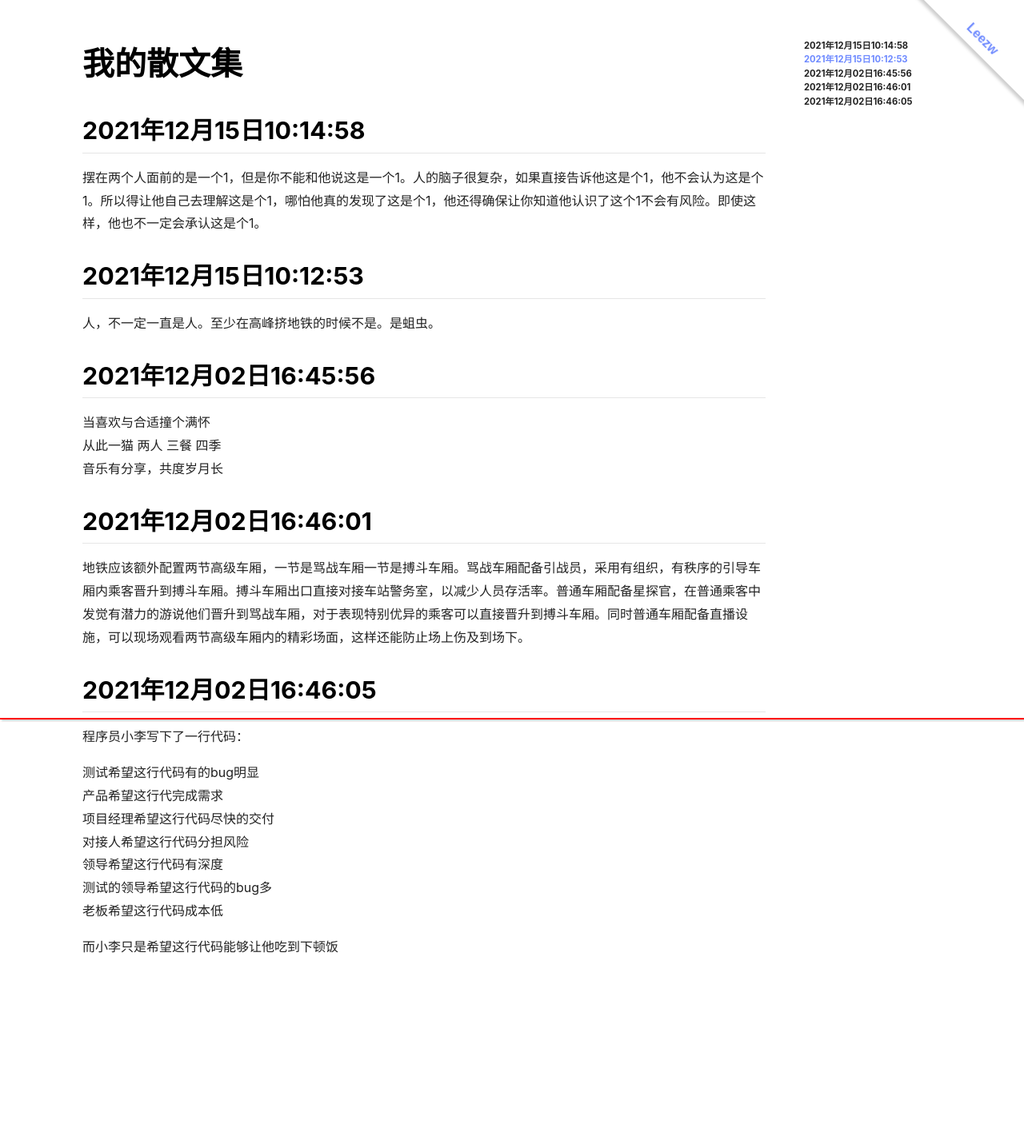
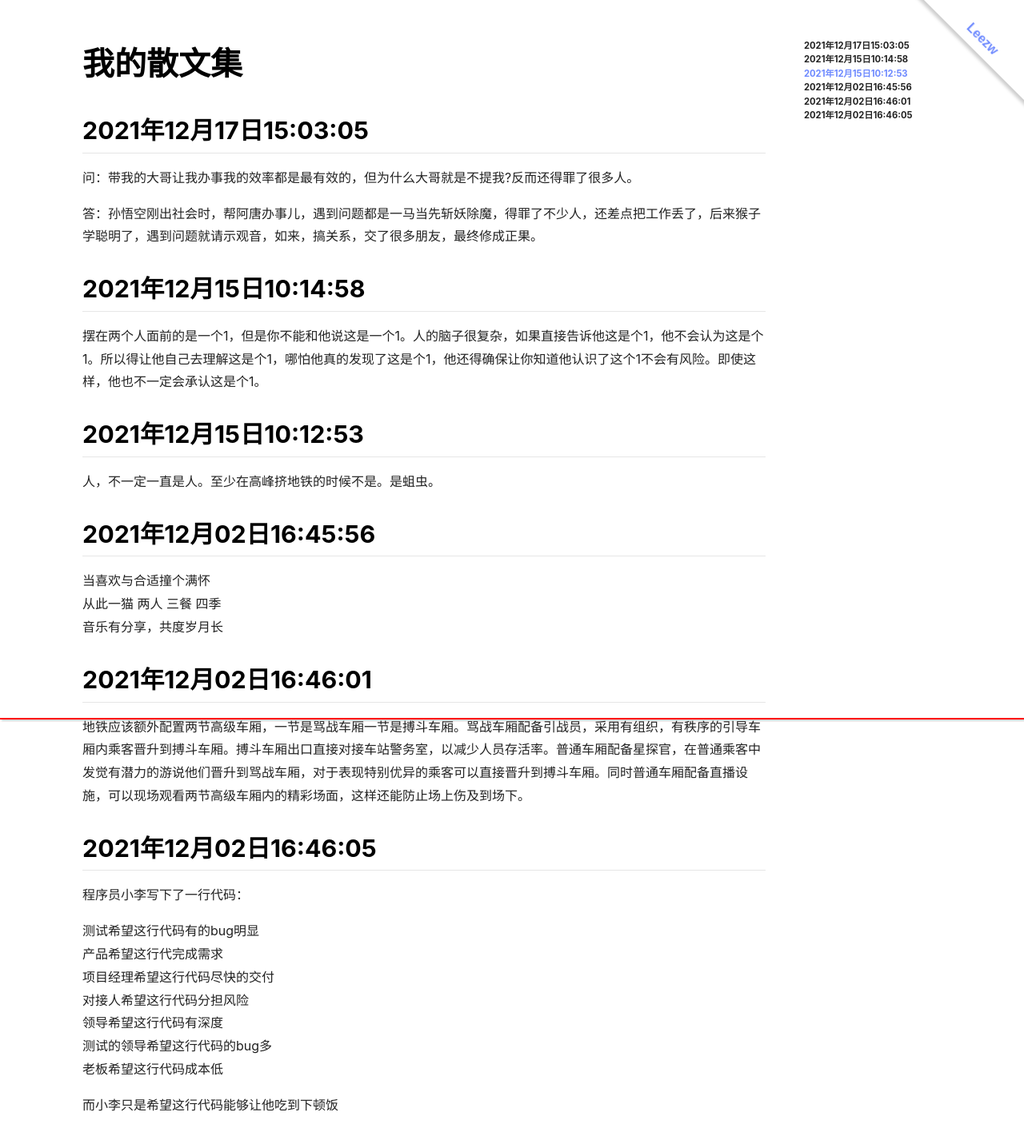
Before and after one commit to quantum-li/quantum-li.github.io, a Jekyll site: the page built from _posts/2021-11-26-essays.md, in a window 1280 px wide. Shown: the whole page at 80% size. Built offline with Jekyll 4.4.1, drawn with Linux system fonts in a browser that asks for light colours; nearby versions of some CDN libraries; before the commit the page ends 1223 px from its top, so only the background shows below that.

Commit message:
2021-12-17 15:03:22

```diff
--- a/_posts/2021-11-26-essays.md
+++ b/_posts/2021-11-26-essays.md
@@ -8,6 +8,12 @@ classify: 散文
 permalink: "/posts/essays"
 excerpt: 一些想要表达，但没有目标的东西。
 ---
+
+## 2021年12月17日15:03:05
+
+问：带我的大哥让我办事我的效率都是最有效的，但为什么大哥就是不提我?反而还得罪了很多人。
+
+答：孙悟空刚出社会时，帮阿唐办事儿，遇到问题都是一马当先斩妖除魔，得罪了不少人，还差点把工作丢了，后来猴子学聪明了，遇到问题就请示观音，如来，搞关系，交了很多朋友，最终修成正果。
 
 ## 2021年12月15日10:14:58
 
```
